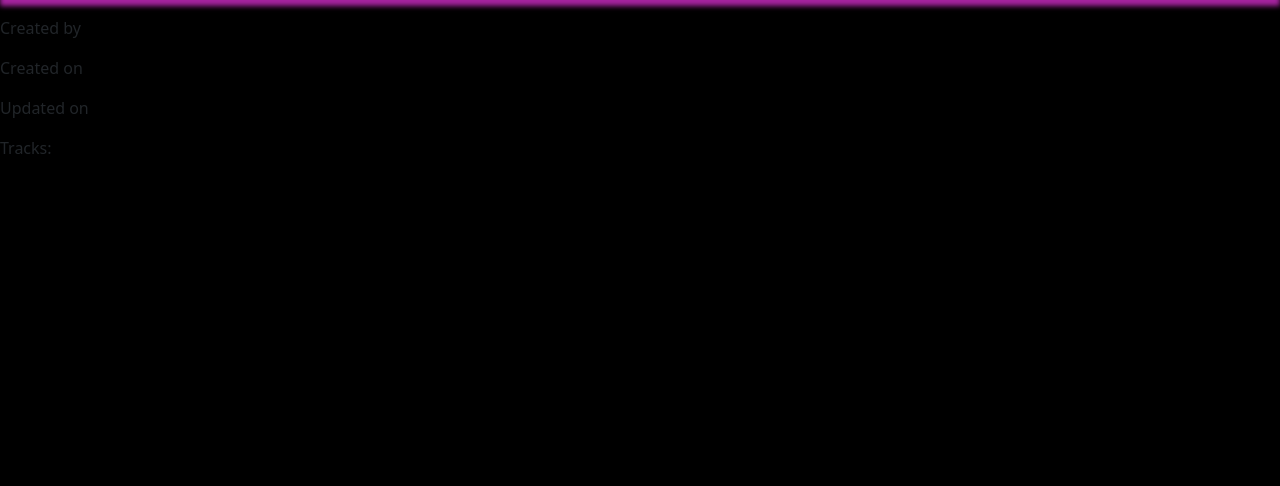
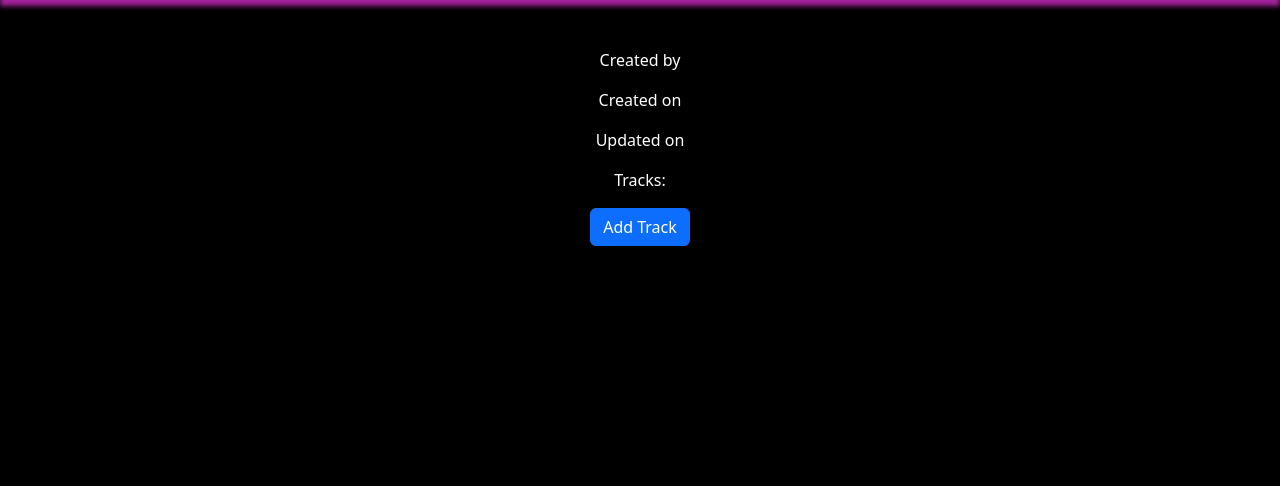
Before and after one commit to Terafora/My-Mixtape, a Django app: page /mixtape/1/ in a window 1280 px wide. Shown: the part 80-566 px from the top of the page. Run offline with Django 4.2, Linux system fonts and the light colour scheme; some libraries are stand-ins or nearby versions; some web fonts are replaced.

Commit message:
Update button on track list (on going)

````diff
--- a/my_mixtape/templates/my_mixtape/track_list.html
+++ b/my_mixtape/templates/my_mixtape/track_list.html
@@ -3,6 +3,7 @@
 {% block title %}{{ mixtape.name }}{% endblock %}
 
 {% block content %}
+<div class="container  justify-content-center text-center my-5 text-white">
     <h1>{{ mixtape.name }}</h1>
     <p>{{ mixtape.about }}</p>
     <p>Created by {{ mixtape.collection }}</p>
@@ -19,5 +20,10 @@
             <p>{{ track.album }}</p>
         {% endfor %}
     </div>
+    <div class="container">
+        <a href=" {% url 'add_track' mixtape_id=mixtape.id %} ">
+            <button class="btn btn-primary">Add Track</button>
+        </a>
+    </div>
+</div>
 {% endblock %}
-```
````
